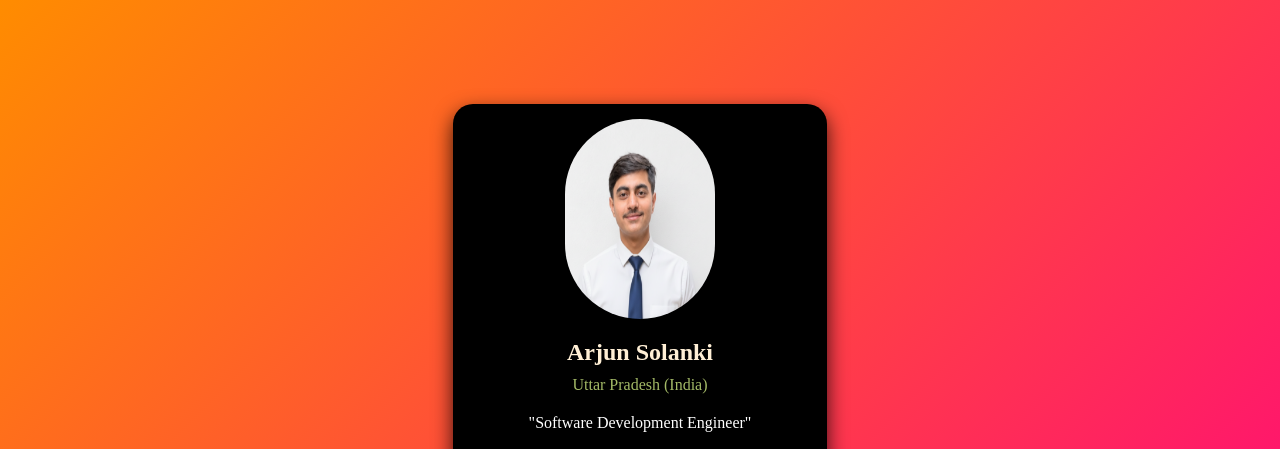
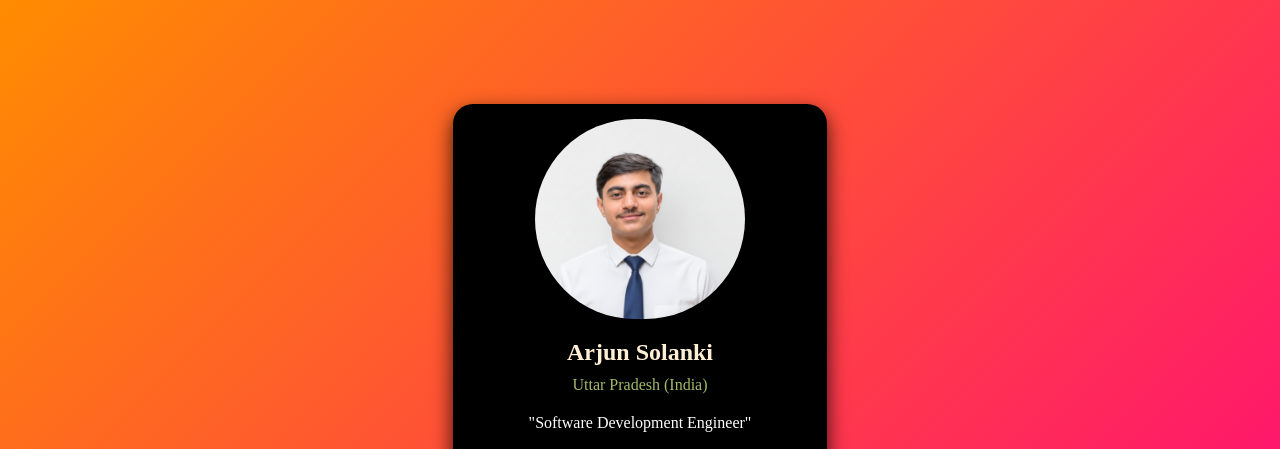
Before and after one commit to Arjun9599/Social-media-links, a plain HTML site: page index.html in a window 1280 px wide. Shown: the top 449 px of the page. Drawn offline with Linux system fonts and the light colour scheme.

Commit message:
New Image added

```diff
--- a/style.css
+++ b/style.css
@@ -27,7 +27,7 @@ body{
 }
 
 img{
-    width: 150px;
+    width: 210px;
     height: 200px;
     border-radius: 100px;
 }
```
